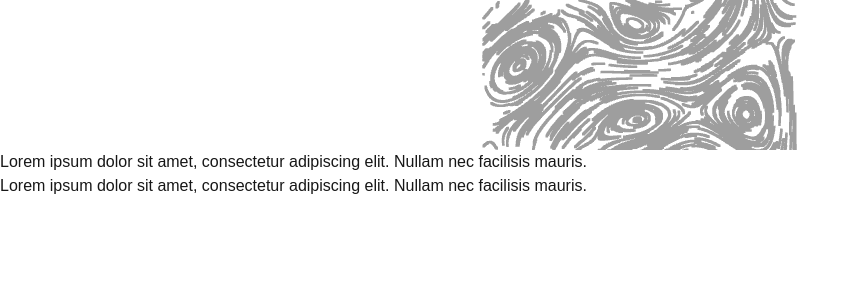
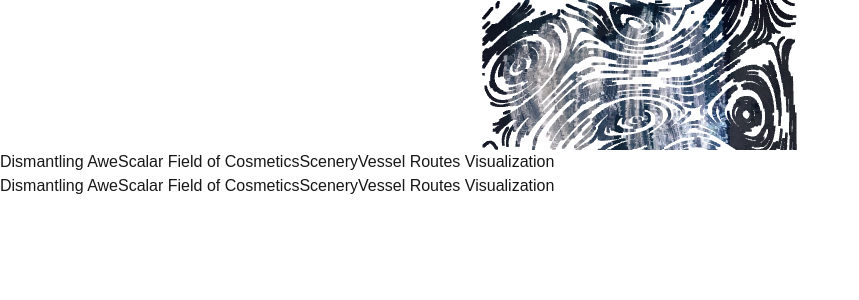
Before and after one commit to wakita-lab/web, a Next.js app: page / in a window 1280 px wide. Shown: the top 300 px of the page, without its empty margins (0-859 px from the left). Built offline with nearby package versions, Linux system fonts and the light colour scheme.

Commit message:
add image selector

```diff
--- a/src/app/page.tsx
+++ b/src/app/page.tsx
@@ -1,22 +1,58 @@
+'use client';
+
 import ParticleBackground from '@/components/ParticleBackground';
+import { useState } from 'react';
+
+const WORK_IMAGES = [
+  { path: '/works/dismantling-awe.jpg', name: 'Dismantling Awe' },
+  { path: '/works/scalar-field-of-cosmetics.jpg', name: 'Scalar Field of Cosmetics' },
+  { path: '/works/scenery.jpg', name: 'Scenery' },
+  { path: '/works/vis-vessel-routes.png', name: 'Vessel Routes Visualization' },
+];
 
 export default function Home() {
+  const [currentImage, setCurrentImage] = useState(WORK_IMAGES[0].path);
   return (
     <>
       {/* 背景にパーティクルアニメーション */}
-      <ParticleBackground />
+      <ParticleBackground imagePath={currentImage} />
 
       {/* メインコンテンツ */}
-      <div className="relative z-10 grid min-h-screen grid-rows-[20px_1fr_20px] place-items-center gap-16 p-8 pb-20 font-[family-name:var(--font-geist-sans)] sm:p-20">
-        <main className="row-start-2 flex max-w-screen-sm flex-col items-center gap-8 leading-loose sm:items-start">
-          <div>
-            Lorem ipsum dolor sit amet, consectetur adipiscing elit. Nullam nec facilisis mauris.
-          </div>
-          <div>
-            Lorem ipsum dolor sit amet, consectetur adipiscing elit. Nullam nec facilisis mauris.
-          </div>
-        </main>
-      </div>
+
+      <main className="flex min-h-screen w-full flex-col items-center justify-between p-8 leading-loose sm:items-start">
+        {/* 画像切り替えUI */}
+        <div className="flex gap-4">
+          {WORK_IMAGES.map((image) => (
+            <button
+              key={image.path}
+              onClick={() => setCurrentImage(image.path)}
+              className={`rounded px-4 py-2 text-sm transition-colors ${
+                currentImage === image.path
+                  ? 'bg-white text-black'
+                  : 'bg-black/20 text-white hover:bg-black/40'
+              }`}
+            >
+              {image.name}
+            </button>
+          ))}
+        </div>
+        <div className="flex gap-4">
+          {WORK_IMAGES.map((image) => (
+            <button
+              key={image.path}
+              onClick={() => setCurrentImage(image.path)}
+              className={`rounded px-4 py-2 text-sm transition-colors ${
+                currentImage === image.path
+                  ? 'bg-white text-black'
+                  : 'bg-black/20 text-white hover:bg-black/40'
+              }`}
+            >
+              {image.name}
+            </button>
+          ))}
+        </div>
+      </main>
+
     </>
   );
 }
--- a/src/components/ParticleBackground/ParticleSystem.tsx
+++ b/src/components/ParticleBackground/ParticleSystem.tsx
@@ -12,6 +12,7 @@ interface ParticleSystemProps {
   count: number;
   speed: number;
   noiseDensity: number;
+  imagePath: string;
 }
 
 // Image data type definition
@@ -25,6 +26,7 @@ export default function ParticleSystem({
   count,
   speed,
   noiseDensity,
+  imagePath,
 }: ParticleSystemProps) {
   const pointsRef = useRef<THREE.Points>(null);
   const positionsRef = useRef<THREE.BufferAttribute | null>(null);
@@ -32,14 +34,17 @@ export default function ParticleSystem({
   const timeToLiveRef = useRef<Int16Array | null>(null);
   const [imageData, setImageData] = useState<ImageDataType | null>(null);
 
-  const noise2D = useMemo(() => createNoise2D(() => Math.random()), []);
+  const noise2D = useMemo(() => createNoise2D(() => {
+    console.log(imagePath);
+    return Math.random();
+  }), [imagePath]);
   // State to hold image data
 
   // Load image data
   useEffect(() => {
     const loadImageData = async () => {
       try {
-        const data = await getImageData('/scenery.jpg');
+        const data = await getImageData(imagePath);
         setImageData(data);
         console.log('Image data loaded', data.width, data.height);
       } catch (error) {
@@ -48,7 +53,7 @@ export default function ParticleSystem({
     };
 
     loadImageData();
-  }, []);
+  }, [imagePath]);
 
   // Generate initial particle positions with direction angles and colors
   const particleData = useMemo(() => {
--- a/src/components/ParticleBackground/Scene.tsx
+++ b/src/components/ParticleBackground/Scene.tsx
@@ -16,7 +16,11 @@ function PreventAutoClear() {
   return null;
 }
 
-export default function Scene() {
+interface SceneProps {
+  imagePath: string;
+}
+
+export default function Scene({ imagePath }: SceneProps) {
   return (
     <Canvas
       camera={{
@@ -37,6 +41,7 @@ export default function Scene() {
         count={250}
         speed={0.01}
         noiseDensity={0.1}
+        imagePath={imagePath}
       />
     </Canvas>
   );
--- a/src/components/ParticleBackground/index.tsx
+++ b/src/components/ParticleBackground/index.tsx
@@ -2,10 +2,14 @@
 
 import Scene from './Scene';
 
-export default function ParticleBackground() {
+interface ParticleBackgroundProps {
+  imagePath: string;
+}
+
+export default function ParticleBackground({ imagePath }: ParticleBackgroundProps) {
   return (
     <div className="fixed left-1/2 top-1/2 -z-10 h-[640px] w-[1152px] -translate-x-1/2 -translate-y-1/2">
-      <Scene />
+      <Scene imagePath={imagePath} />
     </div>
   );
 }
```
